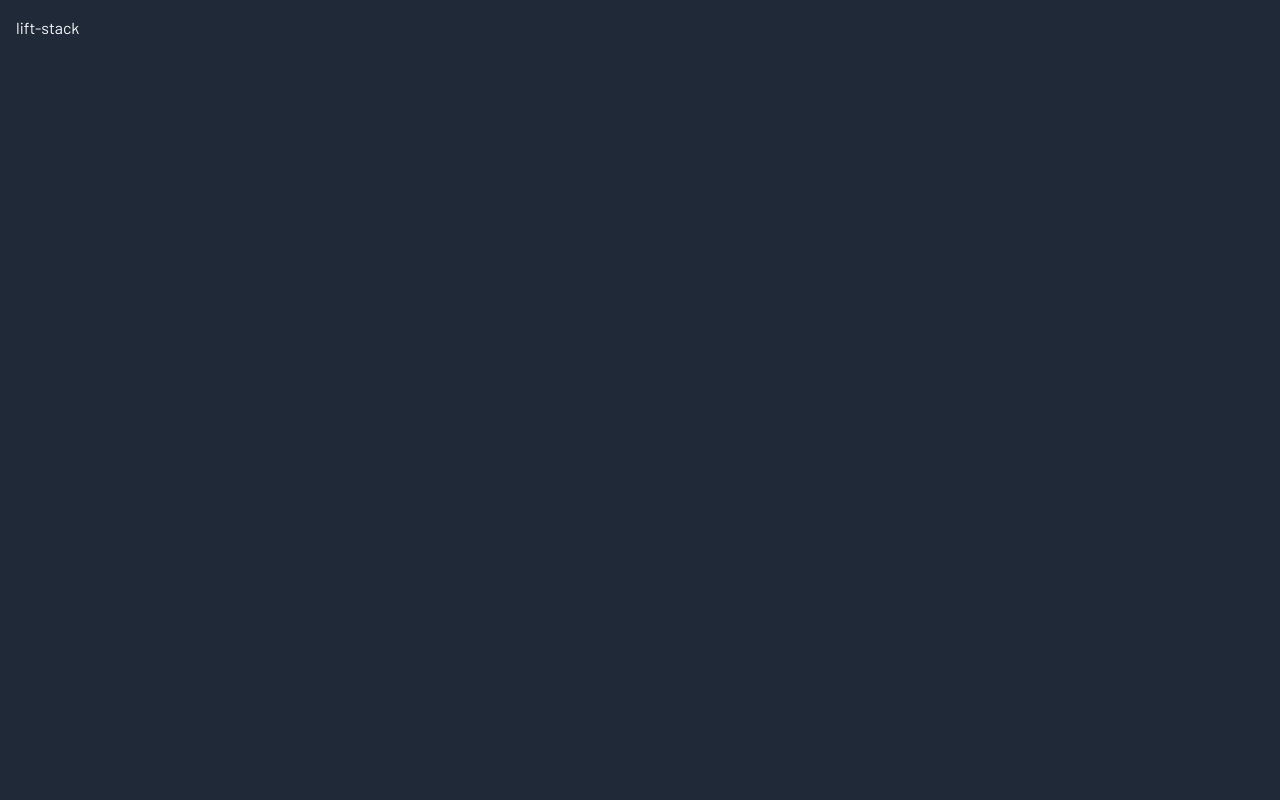
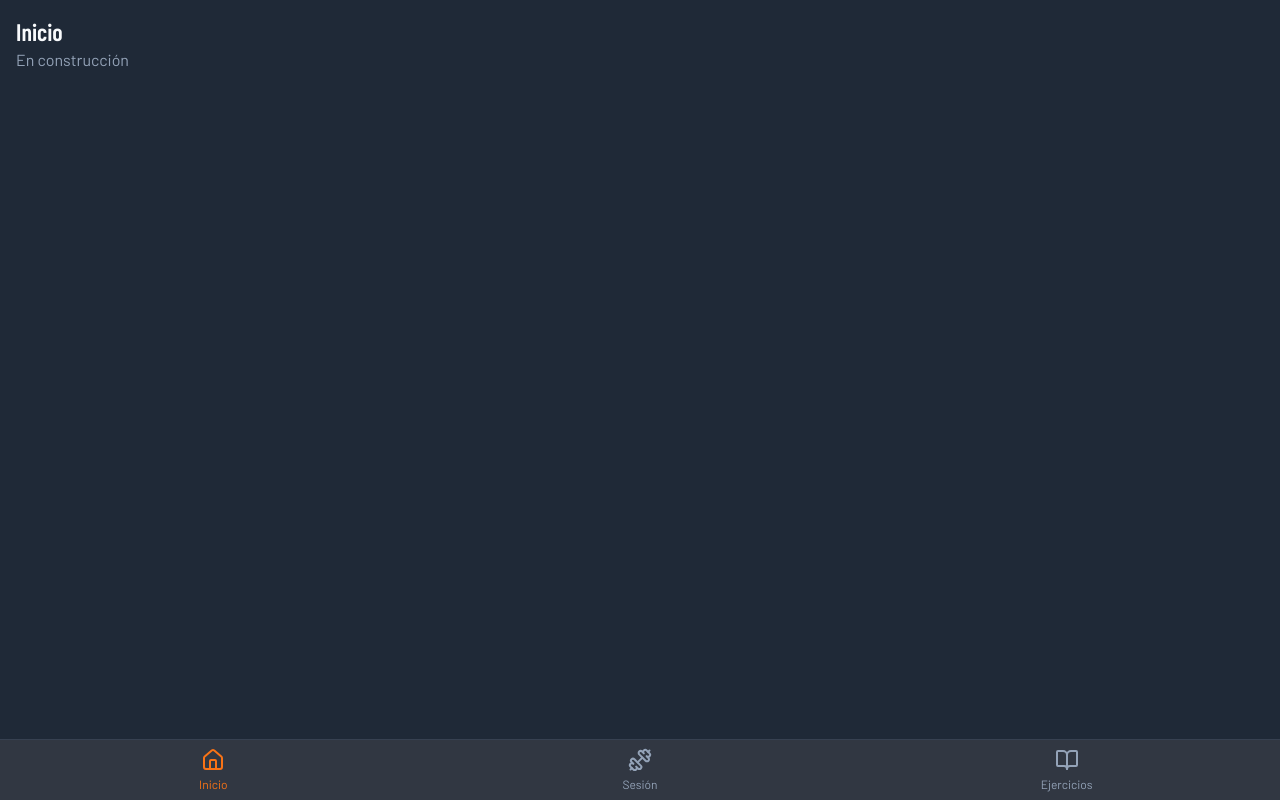
Before and after one commit to K4eru/lift-stack, a React (Vite) app in the folder frontend/: page / in a window 1280 px wide. Built offline with nearby package versions, Linux system fonts and the light colour scheme.

Commit message:
feat: add bottom nav and routing shell

```diff
--- /dev/null
+++ b/frontend/src/App.tsx
@@ -0,0 +1,18 @@
+import { Routes, Route } from 'react-router-dom'
+import { BottomNav } from './components/ui/BottomNav'
+import { Dashboard } from './pages/Dashboard'
+import { ExerciseBrowser } from './pages/ExerciseBrowser'
+import { WorkoutSession } from './pages/WorkoutSession'
+
+export default function App() {
+  return (
+    <div className="flex-1 pb-20">
+      <Routes>
+        <Route path="/" element={<Dashboard />} />
+        <Route path="/ejercicios" element={<ExerciseBrowser />} />
+        <Route path="/sesion" element={<WorkoutSession />} />
+      </Routes>
+      <BottomNav />
+    </div>
+  )
+}
--- /dev/null
+++ b/frontend/src/components/ui/BottomNav.tsx
@@ -0,0 +1,33 @@
+import { NavLink } from 'react-router-dom'
+import { Home, Dumbbell, BookOpen } from 'lucide-react'
+import { cn } from '../../lib/utils'
+
+const items = [
+  { to: '/', label: 'Inicio', icon: Home },
+  { to: '/sesion', label: 'Sesión', icon: Dumbbell },
+  { to: '/ejercicios', label: 'Ejercicios', icon: BookOpen },
+]
+
+export function BottomNav() {
+  return (
+    <nav className="fixed bottom-0 inset-x-0 border-t border-border bg-card pb-[env(safe-area-inset-bottom)]">
+      <div className="flex">
+        {items.map(({ to, label, icon: Icon }) => (
+          <NavLink
+            key={to}
+            to={to}
+            className={({ isActive }) =>
+              cn(
+                'flex flex-1 flex-col items-center gap-1 py-2 min-h-11 text-xs transition-colors',
+                isActive ? 'text-primary' : 'text-muted-foreground',
+              )
+            }
+          >
+            <Icon size={24} />
+            {label}
+          </NavLink>
+        ))}
+      </div>
+    </nav>
+  )
+}
--- a/frontend/src/main.tsx
+++ b/frontend/src/main.tsx
@@ -1,13 +1,13 @@
 import { StrictMode } from 'react'
 import { createRoot } from 'react-dom/client'
+import { BrowserRouter } from 'react-router-dom'
+import App from './App'
 import './globals.css'
-
-function App() {
-  return <div className="p-4 text-foreground">lift-stack</div>
-}
 
 createRoot(document.getElementById('root')!).render(
   <StrictMode>
-    <App />
+    <BrowserRouter>
+      <App />
+    </BrowserRouter>
   </StrictMode>,
 )
--- /dev/null
+++ b/frontend/src/pages/Dashboard.tsx
@@ -0,0 +1,8 @@
+export function Dashboard() {
+  return (
+    <div className="p-4">
+      <h1 className="font-heading text-2xl font-semibold">Inicio</h1>
+      <p className="text-muted-foreground">En construcción</p>
+    </div>
+  )
+}
--- /dev/null
+++ b/frontend/src/pages/ExerciseBrowser.tsx
@@ -0,0 +1,8 @@
+export function ExerciseBrowser() {
+  return (
+    <div className="p-4">
+      <h1 className="font-heading text-2xl font-semibold">Ejercicios</h1>
+      <p className="text-muted-foreground">En construcción</p>
+    </div>
+  )
+}
--- /dev/null
+++ b/frontend/src/pages/WorkoutSession.tsx
@@ -0,0 +1,8 @@
+export function WorkoutSession() {
+  return (
+    <div className="p-4">
+      <h1 className="font-heading text-2xl font-semibold">Sesión</h1>
+      <p className="text-muted-foreground">En construcción</p>
+    </div>
+  )
+}
```
